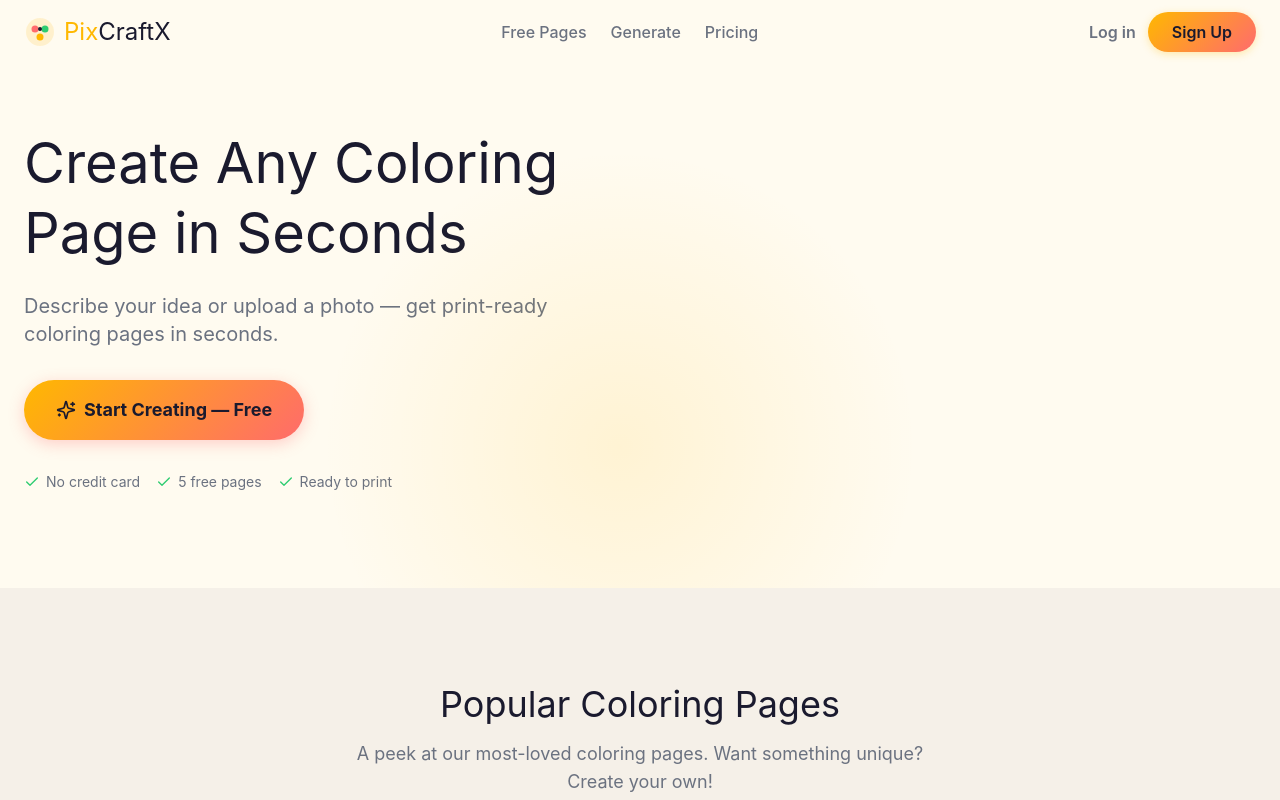
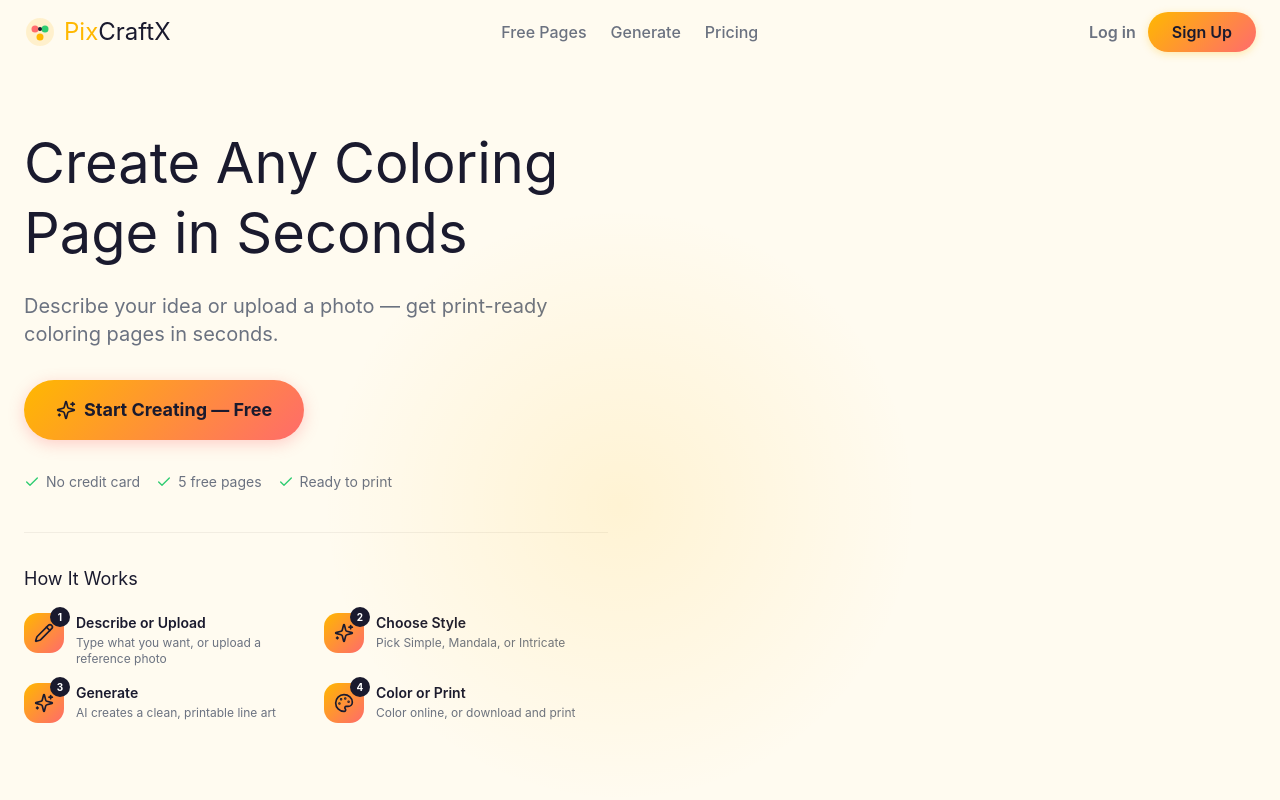
Before and after one commit to rinbs1120/pixcraftx, a Next.js app: page / in a window 1280 px wide. Shown: the top 800 px of the page. Built offline with nearby package versions, Linux system fonts and the light colour scheme; no server answers; a web font is replaced by a local one.

Commit message:
feat: add How It Works steps inline below trust badges in Hero

```diff
--- a/src/components/sections/hero.tsx
+++ b/src/components/sections/hero.tsx
@@ -2,7 +2,7 @@
 
 import Link from 'next/link';
 import Image from 'next/image';
-import { Sparkles, Check } from 'lucide-react';
+import { Sparkles, Check, Pencil, Upload, Palette, Printer, ArrowRight } from 'lucide-react';
 
 const styles = [
   {
@@ -40,6 +40,33 @@ const styles = [
   },
 ];
 
+const steps = [
+  {
+    number: 1,
+    title: 'Describe or Upload',
+    description: 'Type what you want, or upload a reference photo',
+    icon: Pencil,
+  },
+  {
+    number: 2,
+    title: 'Choose Style',
+    description: 'Pick Simple, Mandala, or Intricate',
+    icon: Sparkles,
+  },
+  {
+    number: 3,
+    title: 'Generate',
+    description: 'AI creates a clean, printable line art',
+    icon: Sparkles,
+  },
+  {
+    number: 4,
+    title: 'Color or Print',
+    description: 'Color online, or download and print',
+    icon: Palette,
+  },
+];
+
 export function Hero() {
   return (
     <section className="relative overflow-hidden pt-24 pb-16 md:pt-32 md:pb-24">
@@ -69,7 +96,7 @@ export function Hero() {
             </div>
 
             {/* Trust Badges */}
-            <div className="flex flex-wrap gap-4 justify-center lg:justify-start text-sm text-muted-foreground">
+            <div className="flex flex-wrap gap-4 justify-center lg:justify-start text-sm text-muted-foreground mb-10">
               <span className="inline-flex items-center gap-1.5">
                 <Check className="w-4 h-4 text-[#2ECC71]" />
                 No credit card
@@ -82,6 +109,35 @@ export function Hero() {
                 <Check className="w-4 h-4 text-[#2ECC71]" />
                 Ready to print
               </span>
+            </div>
+
+            {/* How It Works - Inline Steps */}
+            <div className="border-t border-border/50 pt-8">
+              <h3 className="font-display text-lg text-foreground mb-5">How It Works</h3>
+              <div className="grid grid-cols-2 gap-4">
+                {steps.map((step, idx) => {
+                  const Icon = step.icon;
+                  return (
+                    <div key={step.number} className="flex gap-3 items-start">
+                      <div className="relative flex-shrink-0">
+                        <div
+                          className="w-10 h-10 rounded-xl flex items-center justify-center"
+                          style={{ background: 'linear-gradient(135deg, #FFB800 0%, #FF6B6B 100%)' }}
+                        >
+                          <Icon className="w-5 h-5 text-[#1A1A2E]" />
+                        </div>
+                        <span className="absolute -top-1.5 -right-1.5 w-5 h-5 rounded-full bg-[#1A1A2E] text-white text-[10px] font-bold flex items-center justify-center">
+                          {step.number}
+                        </span>
+                      </div>
+                      <div className="min-w-0">
+                        <p className="font-semibold text-sm text-foreground">{step.title}</p>
+                        <p className="text-xs text-muted-foreground mt-0.5">{step.description}</p>
+                      </div>
+                    </div>
+                  );
+                })}
+              </div>
             </div>
           </div>
 
```
